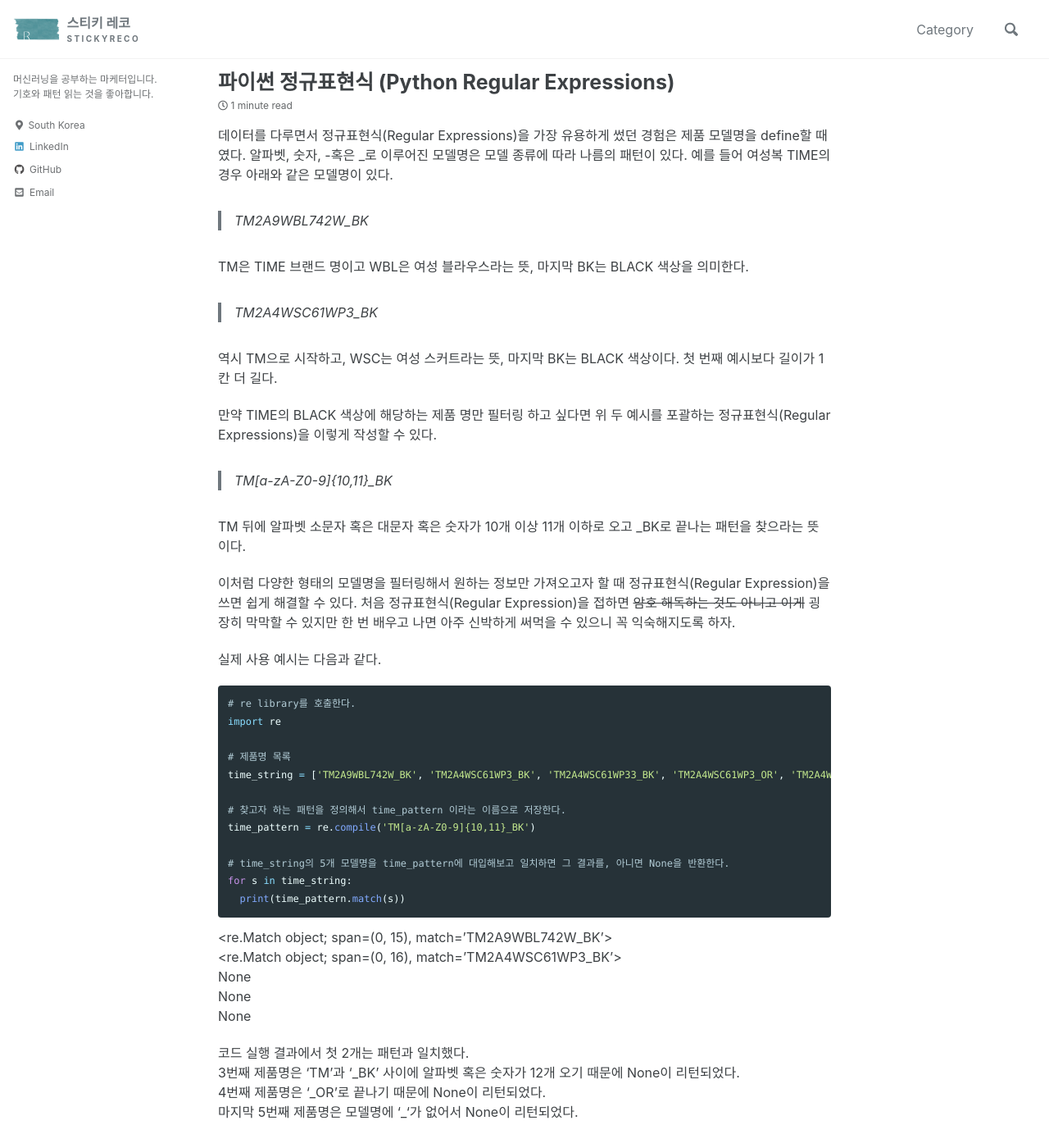
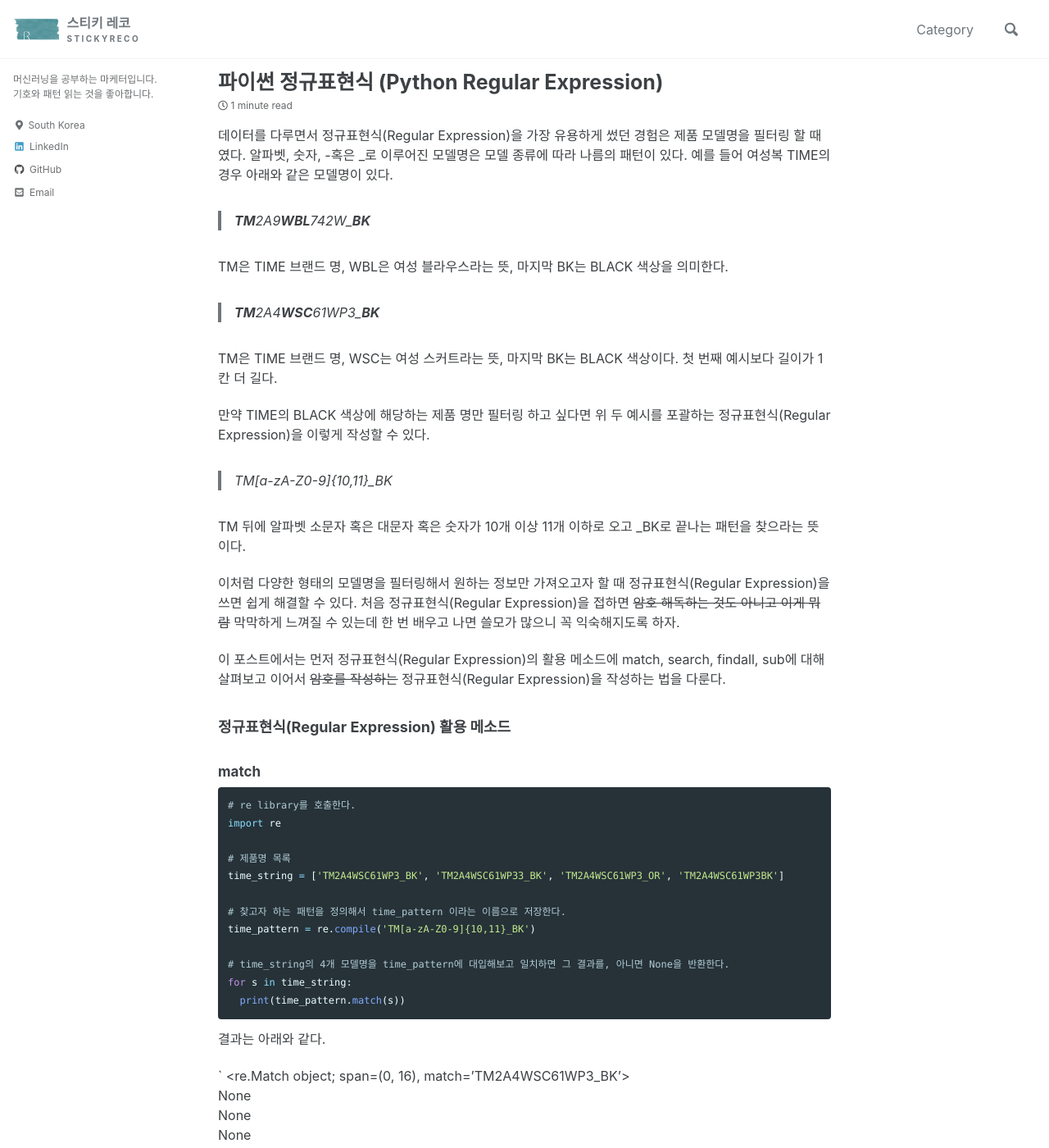
Before and after one commit to amoryoungakim/amoryoungakim.github.io, a Jekyll site: the page built from _posts/2020-09-19-regular-expression.md, in a window 1280 px wide and 1400 px high. Shown: the whole window at 82% size. Built offline with Jekyll 4.4.1, drawn with Linux system fonts in a browser that asks for light colours; cached includes are drawn as plain includes; some of the changed text lies outside the part shown.

Commit message:
Update 2020-09-19-regular-expression.md

````diff
--- a/_posts/2020-09-19-regular-expression.md
+++ b/_posts/2020-09-19-regular-expression.md
@@ -1,51 +1,74 @@
 ---
-title: "파이썬 정규표현식 (Python Regular Expressions)"
+title: "파이썬 정규표현식 (Python Regular Expression)"
 date: 2020-09-19 08:26:28 -0400
-permalink: '/regex/'
+permalink: '/regex_part1/'
 categories: Python
 ---
 
-데이터를 다루면서 정규표현식(Regular Expressions)을 가장 유용하게 썼던 경험은 제품 모델명을 define할 때였다. 알파벳, 숫자, -혹은 \_로 이루어진 모델명은 모델 종류에 따라 나름의 패턴이 있다. 예를 들어 여성복 TIME의 경우 아래와 같은 모델명이 있다.
+데이터를 다루면서 정규표현식(Regular Expression)을 가장 유용하게 썼던 경험은 제품 모델명을 필터링 할 때였다. 알파벳, 숫자, -혹은 \_로 이루어진 모델명은 모델 종류에 따라 나름의 패턴이 있다. 예를 들어 여성복 TIME의 경우 아래와 같은 모델명이 있다.
 
-> TM2A9WBL742W_BK
+> **TM**2A9**WBL**742W_**BK**
 
-TM은 TIME 브랜드 명이고 WBL은 여성 블라우스라는 뜻, 마지막 BK는 BLACK 색상을 의미한다.
+TM은 TIME 브랜드 명, WBL은 여성 블라우스라는 뜻, 마지막 BK는 BLACK 색상을 의미한다.
 
-> TM2A4WSC61WP3_BK
+> **TM**2A4**WSC**61WP3_**BK**
 
-역시 TM으로 시작하고, WSC는 여성 스커트라는 뜻, 마지막 BK는 BLACK 색상이다. 첫 번째 예시보다 길이가 1칸 더 길다.
+TM은 TIME 브랜드 명, WSC는 여성 스커트라는 뜻, 마지막 BK는 BLACK 색상이다. 첫 번째 예시보다 길이가 1칸 더 길다.
 
-만약 TIME의 BLACK 색상에 해당하는 제품 명만 필터링 하고 싶다면 위 두 예시를 포괄하는 정규표현식(Regular Expressions)을 이렇게 작성할 수 있다.
+만약 TIME의 BLACK 색상에 해당하는 제품 명만 필터링 하고 싶다면 위 두 예시를 포괄하는 정규표현식(Regular Expression)을 이렇게 작성할 수 있다.
 
 > TM[a-zA-Z0-9]{10,11}\_BK
 
 TM 뒤에 알파벳 소문자 혹은 대문자 혹은 숫자가 10개 이상 11개 이하로 오고 \_BK로 끝나는 패턴을 찾으라는 뜻이다.
 
-이처럼 다양한 형태의 모델명을 필터링해서 원하는 정보만 가져오고자 할 때 정규표현식(Regular Expression)을 쓰면 쉽게 해결할 수 있다. 처음 정규표현식(Regular Expression)을 접하면 ~~암호 해독하는 것도 아니고 이게~~ 굉장히 막막할 수 있지만 한 번 배우고 나면 아주 신박하게 써먹을 수 있으니 꼭 익숙해지도록 하자.
+이처럼 다양한 형태의 모델명을 필터링해서 원하는 정보만 가져오고자 할 때 정규표현식(Regular Expression)을 쓰면 쉽게 해결할 수 있다. 처음 정규표현식(Regular Expression)을 접하면 ~~암호 해독하는 것도 아니고 이게 뭐람~~ 막막하게 느껴질 수 있는데 한 번 배우고 나면 쓸모가 많으니 꼭 익숙해지도록 하자.
 
-실제 사용 예시는 다음과 같다.
+이 포스트에서는 먼저 정규표현식(Regular Expression)의 활용 메소드에 match, search, findall, sub에 대해 살펴보고 이어서 ~~암호를 작성하는~~ 정규표현식(Regular Expression)을 작성하는 법을 다룬다.
+
+### 정규표현식(Regular Expression) 활용 메소드
+
+#### match
 
 ```python
 # re library를 호출한다.
 import re
 
 # 제품명 목록
-time_string = ['TM2A9WBL742W_BK', 'TM2A4WSC61WP3_BK', 'TM2A4WSC61WP33_BK', 'TM2A4WSC61WP3_OR', 'TM2A4WSC61WP3BK']
+time_string = ['TM2A4WSC61WP3_BK', 'TM2A4WSC61WP33_BK', 'TM2A4WSC61WP3_OR', 'TM2A4WSC61WP3BK']
 
 # 찾고자 하는 패턴을 정의해서 time_pattern 이라는 이름으로 저장한다.
 time_pattern = re.compile('TM[a-zA-Z0-9]{10,11}_BK')
 
-# time_string의 5개 모델명을 time_pattern에 대입해보고 일치하면 그 결과를, 아니면 None을 반환한다.
+# time_string의 4개 모델명을 time_pattern에 대입해보고 일치하면 그 결과를, 아니면 None을 반환한다.
 for s in time_string:
   print(time_pattern.match(s))
 ```
-<re.Match object; span=(0, 15), match='TM2A9WBL742W_BK'> <br>
-<re.Match object; span=(0, 16), match='TM2A4WSC61WP3_BK'> <br>
-None <br>
-None <br>
-None <br>
 
-코드 실행 결과에서 첫 2개는 패턴과 일치했다. <br>
-3번째 제품명은 'TM'과 '\_BK' 사이에 알파벳 혹은 숫자가 12개 오기 때문에 None이 리턴되었다. <br>
-4번째 제품명은 '\_OR'로 끝나기 때문에 None이 리턴되었다. <br>
-마지막 5번째 제품명은 모델명에 '\_'가 없어서 None이 리턴되었다.
+결과는 아래와 같다.
+
+` <re.Match object; span=(0, 16), match='TM2A4WSC61WP3_BK'> <br>
+ None <br>
+ None <br>
+ None <br> `
+
+1번째 제품명은 패턴과 일치했다. 2번째 제품명은 'TM'과 '\_BK' 사이에 알파벳 혹은 숫자가 12개 오기 때문에 None이 리턴되었다. 3번째 제품명은 '\_OR'로 끝나기 때문에 None이 리턴되었다. 마지막 5번째 제품명은 모델명에 '\_'가 없어서 None이 리턴되었다.
+
+### 정규표현식(Regular Expression) 작성하는 법
+
+string을 나타내는 작은따옴표 안에 문자의 타입과 반복 회수를 설정해주면 된다.
+
+#### 문자 타입
+
+알파벳인가, 숫자인가, 다른 기호인가
+
+#### 반복 설정
+
+반복을 설정하는 기호로는 \*, +, {m, n}, ?가 있다.
+- \* 0번 혹은 여러번 반복
+- + 1번 혹은 여러번 반복
+- {m, n} m번이상 n번 이하 반복
+- ? 0번 혹은 1번 (있어도 되고 없어도 될 때 씀)
+
+#### 고급 설정
+
+시작을 타나태는 ^ 끝을 나타내는 $
````
